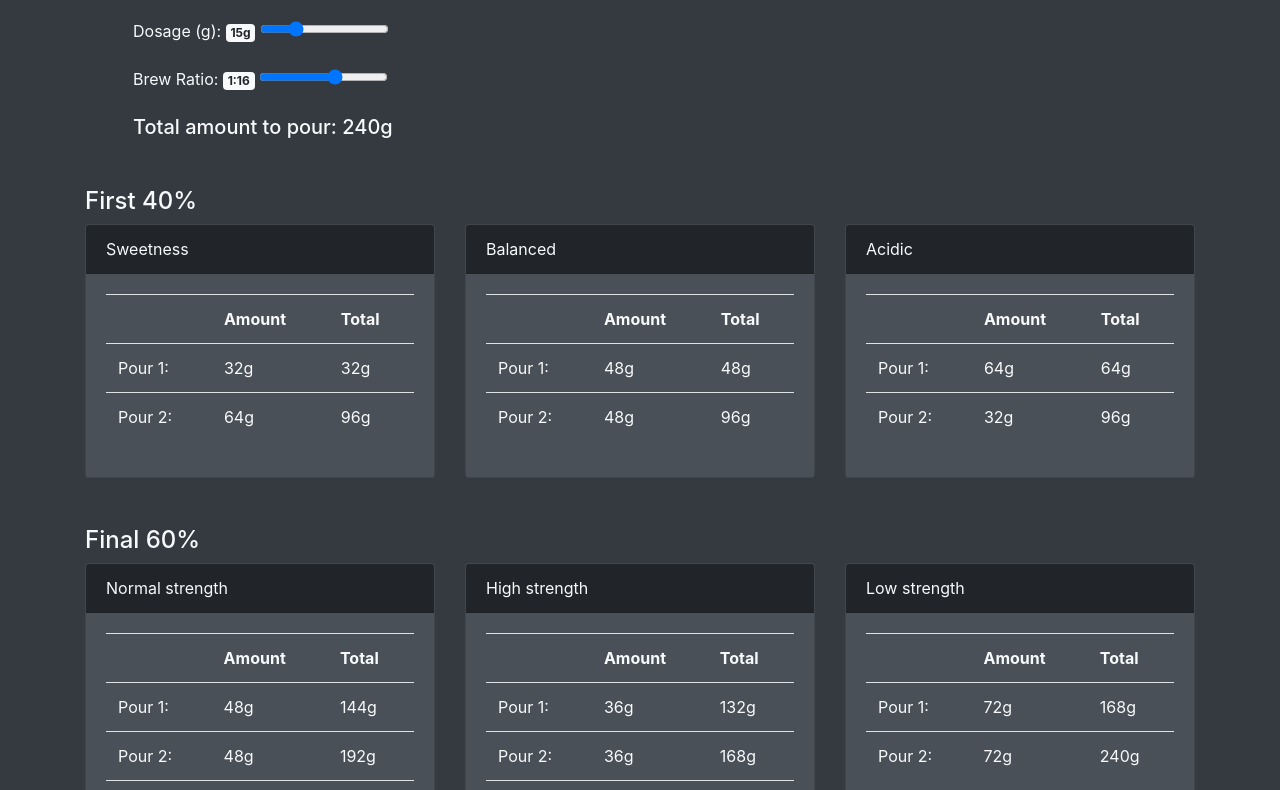
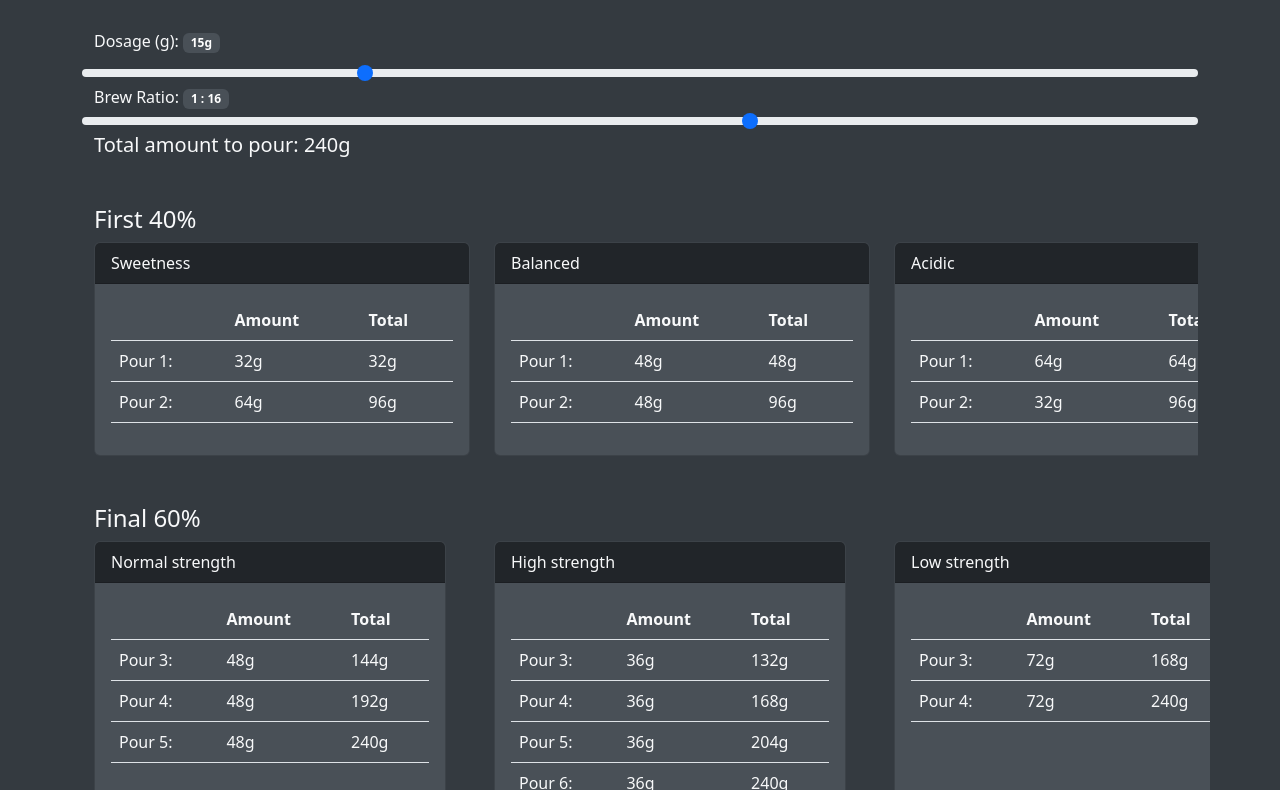
Before and after one commit to ongmk/coffee-calculator, a plain HTML site: page index.html in a window 1280 px wide. Shown: the part 115-905 px from the top of the page. Drawn offline with nearby package versions, Linux system fonts and the light colour scheme.

Commit message:
better style

```diff
--- a/dark-theme.css
+++ /dev/null
@@ -1,35 +0,0 @@
-body {
-    background-color: #343a40;
-    color: #f8f9fa;
-}
-
-.card {
-    background-color: #495057;
-}
-
-.card-header {
-    background-color: #212529;
-    color: #f8f9fa;
-}
-
-.table {
-    color: #f8f9fa;
-}
-
-.badge {
-    color: #212529;
-    background-color: #f8f9fa;
-}
-
-.alert {
-    color: #212529;
-    background-color: #f8f9fa;
-}
-
-.row.flex-nowrap {
-    overflow-x: auto;
-}
-
-.row.flex-nowrap > .col-sm-4 {
-    flex: 0 0 auto;
-}
--- a/index.html
+++ b/index.html
@@ -1,103 +1,142 @@
 <!DOCTYPE html>
 <html>
-
   <head>
-    <title>Tetsu Kasuya’s 4:6 Pour Over Method Calculator</title>
-    <link href="https://maxcdn.bootstrapcdn.com/bootstrap/4.0.0/css/bootstrap.min.css" rel="stylesheet">
-    <link href="dark-theme.css" rel="stylesheet">
-    <link rel="icon" href="favicon.ico" type="image/x-icon">
+    <title>Coffee Calculator</title>
+    <link
+      href="https://cdn.jsdelivr.net/npm/bootstrap@5.3.2/dist/css/bootstrap.min.css"
+      rel="stylesheet"
+      integrity="sha384-T3c6CoIi6uLrA9TneNEoa7RxnatzjcDSCmG1MXxSR1GAsXEV/Dwwykc2MPK8M2HN"
+      crossorigin="anonymous"
+    />
+    <script
+      src="https://cdn.jsdelivr.net/npm/bootstrap@5.3.2/dist/js/bootstrap.min.js"
+      integrity="sha384-BBtl+eGJRgqQAUMxJ7pMwbEyER4l1g+O15P+16Ep7Q9Q+zqX6gSbd85u4mG4QzX+"
+      crossorigin="anonymous"
+    ></script>
+    <link href="style.css" rel="stylesheet" />
+    <link rel="icon" href="favicon.ico" type="image/x-icon" />
     <link rel="manifest" href="manifest.json" />
+    <meta name="viewport" content="width=device-width, initial-scale=1.0" />
   </head>
 
   <body>
     <div class="container">
-        <h2 class="text-center mt-5">Tetsu Kasuya’s 4:6 Pour Over Method Calculator</h2>
+      <h1 class="text-center my-5">
+        Tetsu Kasuya’s 4:6 Pour Over Method Calculator
+      </h1>
 
-        <form class="m-5">
-            <div class="form-group">
-                <label for="coffeeGrounds">Dosage (g):
-                    <span id="coffeeGroundsValue" class="badge badge-secondary"></span>
+      <div class="container my-5">
+        <form class="">
+          <div class="row row-cols-auto">
+            <label for="coffeeGrounds" class="form-label"
+              >Dosage (g):
+              <span id="coffeeGroundsValue" class="badge"></span>
             </label>
-                <input type="range" class="custom-range" min="10" max="30" value="15" id="coffeeGrounds"
-                    name="coffeeGrounds">
+            <input
+              type="range"
+              class="form-range flex-grow-1"
+              min="10"
+              max="30"
+              value="15"
+              id="coffeeGrounds"
+              name="coffeeGrounds"
+            />
           </div>
-
-            <div class="form-group">
-                <label for="brewRatio">Brew Ratio:
-                    <span id="brewRatioValue" class="badge badge-secondary"></span>
+          <div class="row row-cols-auto">
+            <label for="brewRatio"
+              >Brew Ratio:
+              <span id="brewRatioValue" class="badge"></span>
             </label>
-                <input type="range" class="custom-range" min="10" max="20" value="16" id="brewRatio" name="brewRatio">
+            <input
+              type="range"
+              class="form-range flex-grow-1"
+              min="10"
+              max="20"
+              value="16"
+              id="brewRatio"
+              name="brewRatio"
+            />
           </div>
           <h5 id="totalAmount"></h5>
         </form>
+      </div>
 
-
+      <div class="container my-5">
         <h4>First 40%</h4>
-        <div id="first_40"></div>
-        </br>
+        <div
+          class="flex-row flex-nowrap overflow-auto row justify-content-between"
+          id="first_40"
+        ></div>
+      </div>
+      <div class="container my-5">
         <h4>Final 60%</h4>
-        <div id="final_60"></div>
+        <div
+          id="last_60"
+          class="flex-row flex-nowrap overflow-auto row justify-content-between gx-5"
+        ></div>
+      </div>
     </div>
 
     <script>
-        document.getElementById('coffeeGrounds').addEventListener('input', function () {
-            calcPours(this.value, document.getElementById('brewRatio').value);
+      document
+        .getElementById("coffeeGrounds")
+        .addEventListener("input", function () {
+          calcPours(this.value, document.getElementById("brewRatio").value);
         });
 
-        document.getElementById('brewRatio').addEventListener('input', function () {
-            calcPours(document.getElementById('coffeeGrounds').value, this.value);
+      document
+        .getElementById("brewRatio")
+        .addEventListener("input", function () {
+          calcPours(document.getElementById("coffeeGrounds").value, this.value);
         });
 
       function calcPours(coffeeGrounds, brewRatio) {
-            document.getElementById('coffeeGroundsValue').innerText = coffeeGrounds + 'g';
-            document.getElementById('brewRatioValue').innerText = '1:' + brewRatio;
+        document.getElementById("coffeeGroundsValue").innerText =
+          coffeeGrounds + "g";
+        document.getElementById("brewRatioValue").innerText =
+          "1 : " + brewRatio;
 
-            if (coffeeGrounds && brewRatio) {
         var totalWater = Math.round(coffeeGrounds * brewRatio);
-                document.getElementById('totalAmount').innerText = "Total amount to pour: " + totalWater + "g";
+        document.getElementById("totalAmount").innerText =
+          "Total amount to pour: " + totalWater + "g";
 
-                // --------------------------------
+        var first_40_html = "";
 
-                var first_40 = '';
+        var first_40 = Math.round(totalWater * 0.4);
+        var sweetness = calcFirstTwoPours(first_40, 1 / 3);
+        first_40_html += getResultCardHtml("Sweetness", sweetness);
 
-                var pct_40 = totalWater * 0.4;
-                var sweetness = [(pct_40 / 3).toFixed(), (pct_40 / 3 * 2).toFixed()].map(Math.round);
-                first_40 += createResultCard('Sweetness', sweetness);
+        var balanced = calcFirstTwoPours(first_40, 1 / 2);
+        first_40_html += getResultCardHtml("Balanced", balanced);
 
-                var balanced = [(pct_40 / 2).toFixed(), (pct_40 / 2).toFixed()].map(Math.round);
-                first_40 += createResultCard('Balanced', balanced);
+        var acidic = calcFirstTwoPours(first_40, 2 / 3);
+        first_40_html += getResultCardHtml("Acidic", acidic);
 
-                var acidic = [(pct_40 / 3 * 2).toFixed(), (pct_40 / 3).toFixed()].map(Math.round);
-                first_40 += createResultCard('Acidic', acidic);
+        document.getElementById("first_40").innerHTML = first_40_html;
 
-                document.getElementById('first_40').innerHTML = `<div class="row flex-row flex-nowrap overflow-auto">${first_40}</div>`;
-
-                // --------------------------------
-
-                var final_60 = '';
-
-                var pct_60 = totalWater * 0.6;
-                var normal = splitIntoN(pct_60, 3).map(Math.round);
-                final_60 += createResultCard('Normal strength', normal, pct_40);
-
-                var high = splitIntoN(pct_60, 4).map(Math.round);
-                final_60 += createResultCard('High strength', high, pct_40);
-
-                var low = splitIntoN(pct_60, 2).map(Math.round);
-                final_60 += createResultCard('Low strength', low, pct_40);
-
-                document.getElementById('final_60').innerHTML = `<div class="row flex-row flex-nowrap overflow-auto">${final_60}</div>`;
-
-            } else {
-                document.getElementById('first_40').innerHTML =
-                    "<div class='alert alert-danger col-12 row flex-row flex-nowrap overflow-auto' role='alert'>Please input the amount of coffee grounds and brew ratio.</div>";
-                document.getElementById('final_60').innerHTML =
-                    "<div class='alert alert-danger col-12 row flex-row flex-nowrap overflow-auto' role='alert'>Please input the amount of coffee grounds and brew ratio.</div>";
-            }
+        function calcFirstTwoPours(rounded_amount, bloom_ratio) {
+          var first_pour = Math.round(rounded_amount * bloom_ratio);
+          var second_pour = rounded_amount - first_pour;
+          return [first_pour, second_pour];
         }
 
-        function splitIntoN(amount, n) {
-            var roundedAmount = Math.round(amount)
+        var last_60_html = "";
+
+        var last_60 = totalWater - first_40;
+        var normal = calcLastFewPours(last_60, 3).map(Math.round);
+        last_60_html += getResultCardHtml("Normal strength", normal, first_40);
+
+        var high = calcLastFewPours(last_60, 4).map(Math.round);
+        last_60_html += getResultCardHtml("High strength", high, first_40);
+
+        var low = calcLastFewPours(last_60, 2).map(Math.round);
+        last_60_html += getResultCardHtml("Low strength", low, first_40);
+
+        document.getElementById("last_60").innerHTML = last_60_html;
+      }
+
+      function calcLastFewPours(amount, n) {
+        var roundedAmount = Math.round(amount);
         var eachPour = Math.round(roundedAmount / n);
         var pours = Array(n).fill(eachPour);
 
@@ -110,28 +149,34 @@
         return pours;
       }
 
-        function createResultCard(title, pours, accumulated = 0) {
-            var resultHTML = "<div class='col-sm-4 mb-4'>";
-            resultHTML += "<div class='card h-100'>";
+      function getResultCardHtml(title, pours, accumulated = 0) {
+        var resultHTML = "<div class='small-card'><div class='card h-100'>";
         resultHTML += "<div class='card-header'>" + title + "</div>";
         resultHTML += "<div class='card-body'>";
-            resultHTML += "<table class='table'>";
-            resultHTML += "<tr><th></th><th>Amount</th><th>Total</th></tr>";
+        resultHTML += "<table class='table'><tbody>";
+        resultHTML += "<tr><th></th><th>Amount</th><th>Total</th></tr></tbody>";
+        var start = accumulated == 0 ? 1 : 3;
         for (let i = 0; i < pours.length; i++) {
           accumulated += pours[i];
-                if (pours[i] != 0) {
-                    resultHTML += "<tr><td>Pour " + (i + 1) + ":</td><td>" + pours[i] + "g</td><td>" + Math.round(accumulated) +
+          resultHTML +=
+            "<tr><td>Pour " +
+            (i + start) +
+            ":</td><td>" +
+            pours[i] +
+            "g</td><td>" +
+            Math.round(accumulated) +
             "g</td></tr>";
         }
-            }
         resultHTML += "</table>";
-            resultHTML += "</div></div></div>";
+        resultHTML += "</div></div></div></div>";
         return resultHTML;
       }
 
       // Initial calculation on page load
-        calcPours(document.getElementById('coffeeGrounds').value, document.getElementById('brewRatio').value);
+      calcPours(
+        document.getElementById("coffeeGrounds").value,
+        document.getElementById("brewRatio").value
+      );
     </script>
-
   </body>
 </html>
--- /dev/null
+++ b/style.css
@@ -0,0 +1,26 @@
+body {
+  --bs-body-bg: #343a40;
+  --bs-body-color: #f8f9fa;
+}
+
+.card {
+  background-color: #495057;
+}
+
+.badge {
+  background-color: #495057;
+}
+
+.table {
+  --bs-table-bg: transparent;
+  --bs-table-color: #f8f9fa;
+}
+
+.small-card {
+  width: 400px;
+}
+
+.card-header {
+  background-color: #212529;
+  color: #f8f9fa;
+}
```
Lines whose indentation alone changed are shown as unchanged.
